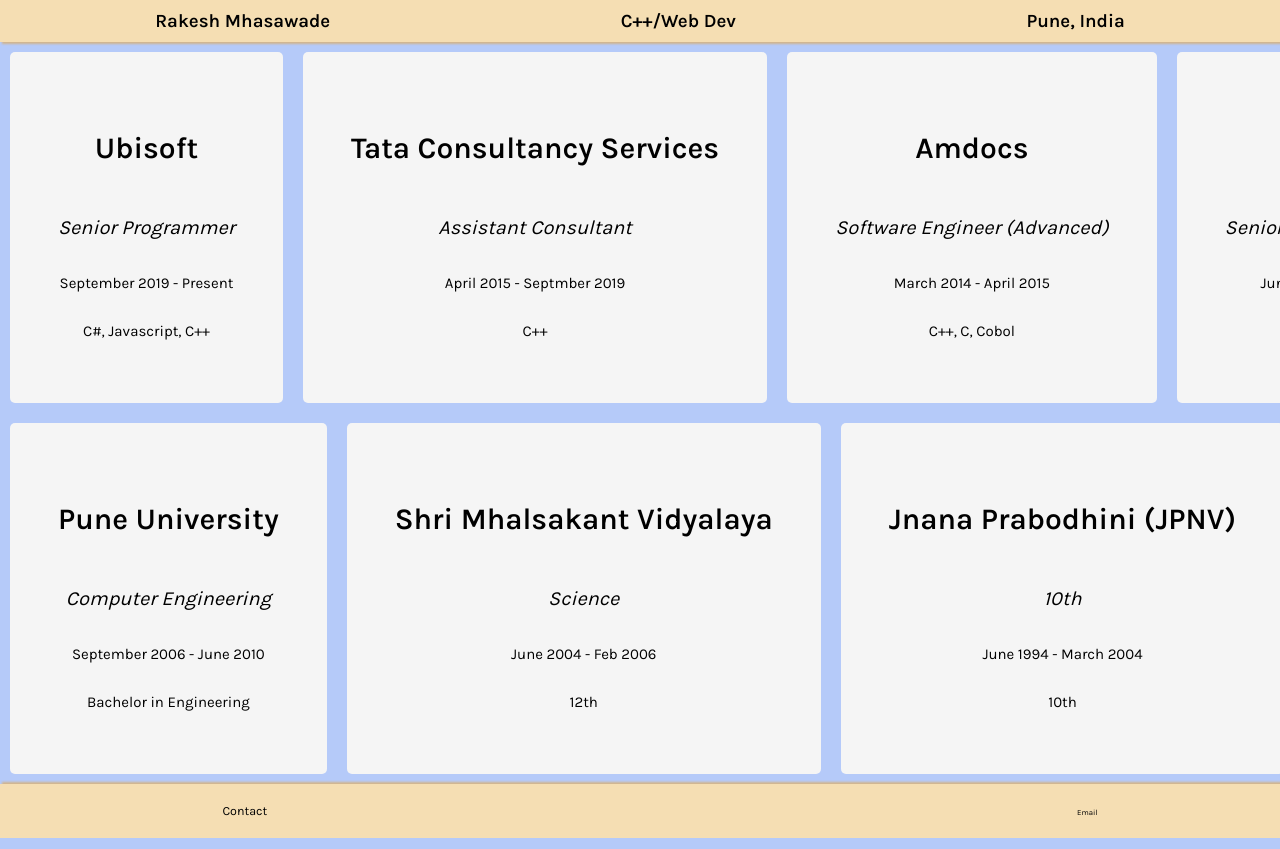
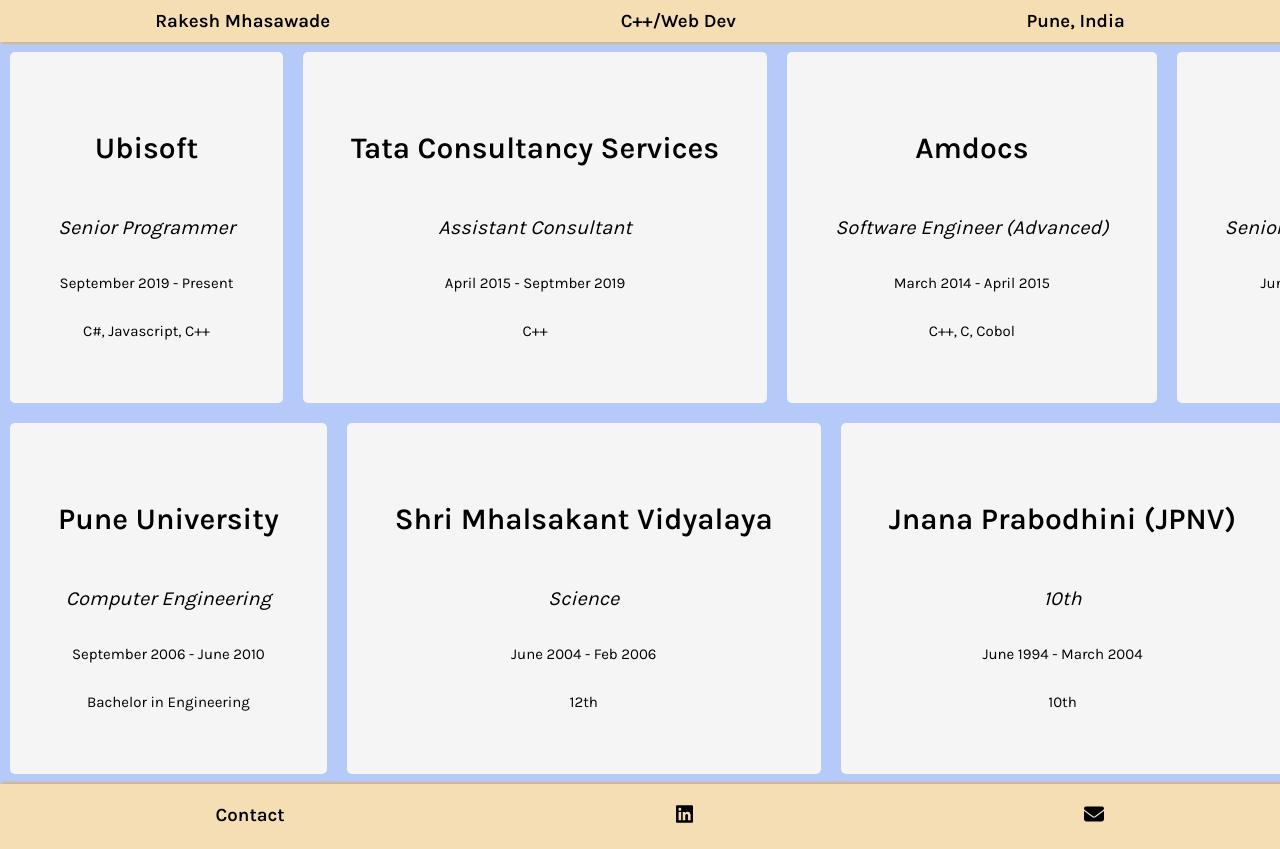
Before and after one commit to rakesh-m/my-profile, a React (Create React App) app: page / in a window 1280 px wide. Shown: the top 849 px of the page. Built offline with nearby package versions, Linux system fonts and the light colour scheme.

Commit message:
Added LinkedIn and Email images

```diff
--- a/src/App.css
+++ b/src/App.css
@@ -61,10 +61,11 @@ header div {
 footer {
   width: 100%;
   padding: 2rem;
+  font-weight: bold;
   display: flex;
   flex-direction: row;
   justify-content: space-around;
-  font-size: 2rem;
+  font-size: 3rem;
   bottom: 0px;
   background: wheat;
   padding: 2rem;
--- a/src/App.js
+++ b/src/App.js
@@ -2,7 +2,8 @@ import './App.css';
 import JobCard from './JobCard';
 import jobData from './jobData'
 import eduData from './eduData'
-import linkedin from './linkedin.svg'
+import linkedin from './images/linkedin.svg'
+import email from './images/email.svg'
 
 export default function App() {
 
@@ -41,18 +42,13 @@ export default function App() {
       </div>
       <footer>
         <div>Contact</div>
-        <a target="_blank" href='abc'>
-          <img src={linkedin} alt='LinkedIn'></img>
+        <a target='_blank' href='https://www.linkedin.com/in/rakesh-mhasawade-268b1816/'>
+          <img src={linkedin} height='20px'></img>
         </a>
-        <div><a href='mailto:rakesh.mhasawade@hotmail.com' className='email'>Email</a></div>
+        <a href='mailto:rakesh.mhasawade@hotmail.com' className='email'>
+          <img src={email} height='20px'></img>
+        </a>
       </footer>
     </div>
   );
 }
-
-{/* <JobCard
-company='Ubisoft'
-role='Senior Programmer'
-duration='September 2019 - Present'
-tech='C#, Javascript, C++, Test'
-/> */}
```
Also changed, not shown: src/images/email.svg (renamed from src/email.svg), src/images/linkedin.svg (renamed from src/linkedin.svg).
